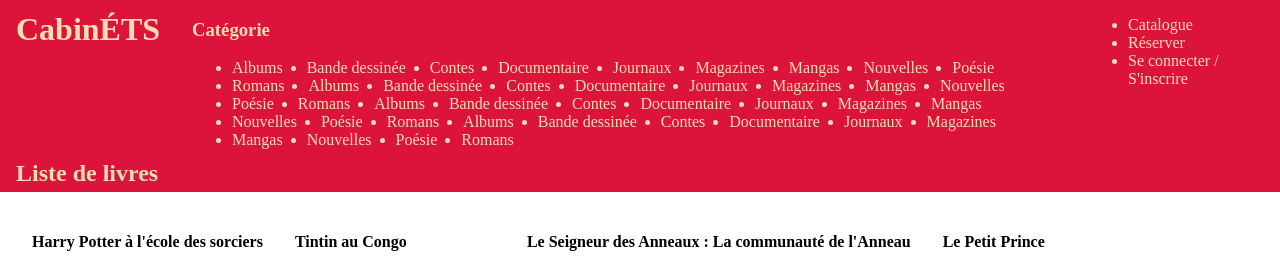
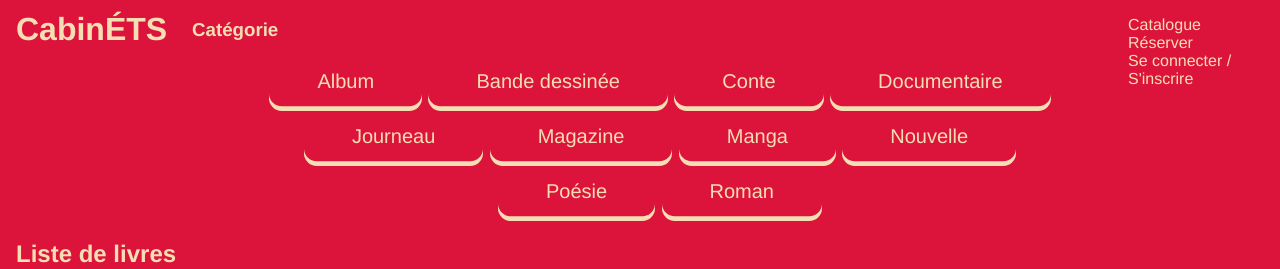
Before and after one commit to Marie-RoseChabot/TCH099, a PHP site: page / in a window 1280 px wide. Shown: the top 269 px of the page. Run offline with PHP 8.4, Linux system fonts and the light colour scheme.

Commit message:
css continué

```diff
--- a/index.html
+++ b/index.html
@@ -19,52 +19,42 @@
   <nav class="categorie">
     <h3>Catégorie</h3>
     <ul>
-      <li>Albums</li>
-      <li>Bande dessinée</li>
-      <li>Contes</li>
-      <li>Documentaire</li>
-      <li>Journaux</li>
-      <li>Magazines</li>
-      <li>Mangas</li>
-      <li>Nouvelles</li>
-      <li>Poésie</li>
-      <li>Romans</li>
-      <li>Albums</li>
-      <li>Bande dessinée</li>
-      <li>Contes</li>
-      <li>Documentaire</li>
-      <li>Journaux</li>
-      <li>Magazines</li>
-      <li>Mangas</li>
-      <li>Nouvelles</li>
-      <li>Poésie</li>
-      <li>Romans</li>
-      <li>Albums</li>
-      <li>Bande dessinée</li>
-      <li>Contes</li>
-      <li>Documentaire</li>
-      <li>Journaux</li>
-      <li>Magazines</li>
-      <li>Mangas</li>
-      <li>Nouvelles</li>
-      <li>Poésie</li>
-      <li>Romans</li>
-      <li>Albums</li>
-      <li>Bande dessinée</li>
-      <li>Contes</li>
-      <li>Documentaire</li>
-      <li>Journaux</li>
-      <li>Magazines</li>
-      <li>Mangas</li>
-      <li>Nouvelles</li>
-      <li>Poésie</li>
-      <li>Romans</li>
+      <li><Button class="pesable">
+        <span class="devant">Album</span>
+      </Button></li>
+      <li><Button class="pesable">
+        <span class="devant">Bande dessinée</span>
+      </Button></li>
+      <li><Button class="pesable">
+        <span class="devant">Conte</span>
+      </Button></li>
+      <li><Button class="pesable">
+        <span class="devant">Documentaire</span>
+      </Button></li>
+      <li><Button class="pesable">
+        <span class="devant">Journeau</span>
+      </Button></li>
+      <li><Button class="pesable">
+        <span class="devant">Magazine</span>
+      </Button></li>
+      <li><Button class="pesable">
+        <span class="devant">Manga</span>
+      </Button></li>
+      <li><Button class="pesable">
+        <span class="devant">Nouvelle</span>
+      </Button></li>
+      <li><Button class="pesable">
+        <span class="devant">Poésie</span>
+      </Button></li>
+      <li><Button class="pesable">
+        <span class="devant">Roman</span>
+      </Button></li>
     </ul>
   </nav>
   <main class="principal">
     <h2>Liste de livres</h2>
     <article>
-      <h4>Harry Potter à l'école des sorciers</h4>
+      <h4>Harry Potter<!-- à l'école des sorciers--></h4>
       <img
         src="https://m.media-amazon.com/images/I/516qWQcG3FL.jpg"
         alt="Harry Potter"
@@ -78,7 +68,7 @@
       />
     </article>
     <article>
-      <h4>Le Seigneur des Anneaux : La communauté de l'Anneau</h4>
+      <h4>Le Seigneur des Anneaux<!-- : La communauté de l'Anneau--></h4>
       <img
         src="https://www.gallimardmontreal.com/system/articles/images/grand/9782266107983.jpg"
         alt="Le Seigneur des Anneaux"
--- a/style.css
+++ b/style.css
@@ -1,6 +1,7 @@
 .conteneur {
+  font-family: 'Franklin Gothic Medium', 'Arial Narrow', Arial, sans-serif;
   display: grid;
-  grid-template-rows: 10rem auto 2rem;
+  grid-template-rows: auto auto 2rem;
   grid-template-columns: 15fr 70fr 15fr;
   grid-template-areas:
     "entete   categorie  onglet"
@@ -35,9 +36,34 @@
   display: flex;
   flex-wrap: wrap;
   align-content: space-around;
+  justify-content: center;
 }
-li {
-  padding-right: 1.5rem;
+ul {
+    list-style-type: none;
+}
+.categorie li {
+  padding: 0.2rem;
+}
+.pesable {
+  background: wheat;
+  border-radius: 0.8rem;
+  border: none;
+  padding: 0;
+  cursor: pointer;
+  outline-offset: 0.5rem;
+}
+.devant {
+  display: block;
+  padding: 0.8rem 3rem;
+  border-radius: 0.8rem;
+  font-size: 1.25rem;
+  background: crimson;
+  color: wheat;
+  transform: translateY(-0.3rem);
+  font-family: 'Franklin Gothic Medium', 'Arial Narrow', Arial, sans-serif;
+}
+.pesable:active .devant {
+  transform: translateY(-0.1rem);
 }
 .principal {
   grid-area: principal;
@@ -45,7 +71,12 @@ li {
   flex-wrap: wrap;
 }
 .principal article {
+  display: flex;
+  flex-direction: column;
+  align-items: center;
   padding-left: 2rem;
+  height: 20.5rem;
+  width: 13rem;
 }
 .principal h2 {
   width: 500rem;
@@ -58,7 +89,10 @@ li {
 .principal img {
   height: 16.5rem;
   width: 11.5rem;
-  padding-left: 1rem;
+}
+.principal h4 {
+  display: flex;
+  flex-wrap: wrap;
 }
 .bas {
   grid-area: bas;
```
Also changed, not shown: styles.scss (added).
